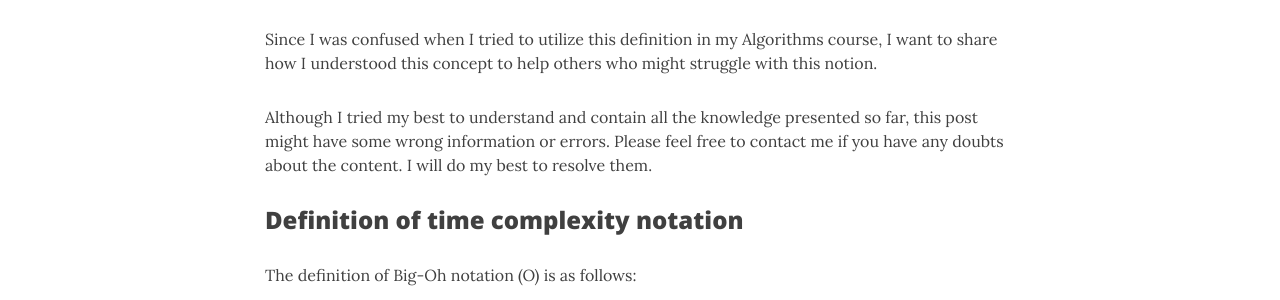
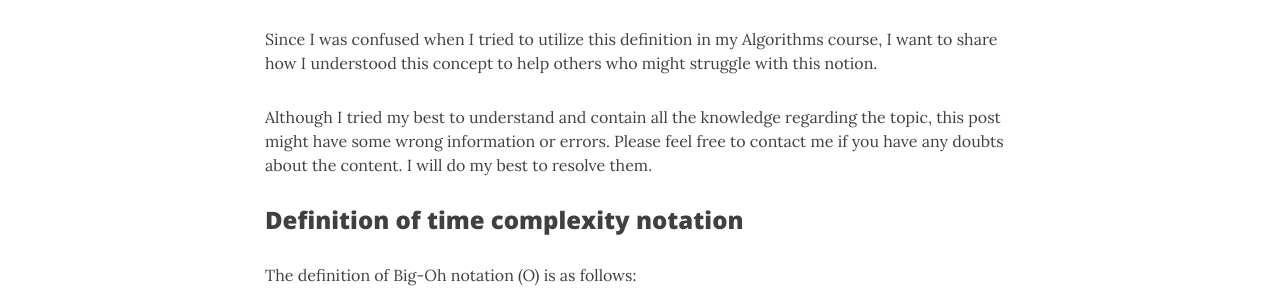
Before and after one commit to staphaniek/staphaniek.github.io, a Jekyll site: the page built from _posts/2024-01-06-time-complexity-notations.md, in a window 1280 px wide and 900 px high, scrolled down 317 px. Shown: the part 153-453 px from the top of the window. Built offline with Jekyll 4.4.1, drawn with Linux system fonts in a browser that asks for light colours; nearby versions of some CDN libraries; formulas are drawn with MathJax 3; comment, search, counter and statistics services are not loaded.

Commit message:
fix post content

```diff
--- a/_posts/2024-01-06-time-complexity-notations.md
+++ b/_posts/2024-01-06-time-complexity-notations.md
@@ -11,7 +11,7 @@ Even though we commonly use the Big-Oh notation as the tightest upper-bound time
 
 Since I was confused when I tried to utilize this definition in my Algorithms course, I want to share how I understood this concept to help others who might struggle with this notion.
 
-Although I tried my best to understand and contain all the knowledge presented so far, this post might have some wrong information or errors. Please feel free to contact me if you have any doubts about the content. I will do my best to resolve them.
+Although I tried my best to understand and contain all the knowledge regarding the topic, this post might have some wrong information or errors. Please feel free to contact me if you have any doubts about the content. I will do my best to resolve them.
 
 # Definition of time complexity notation
 
```
